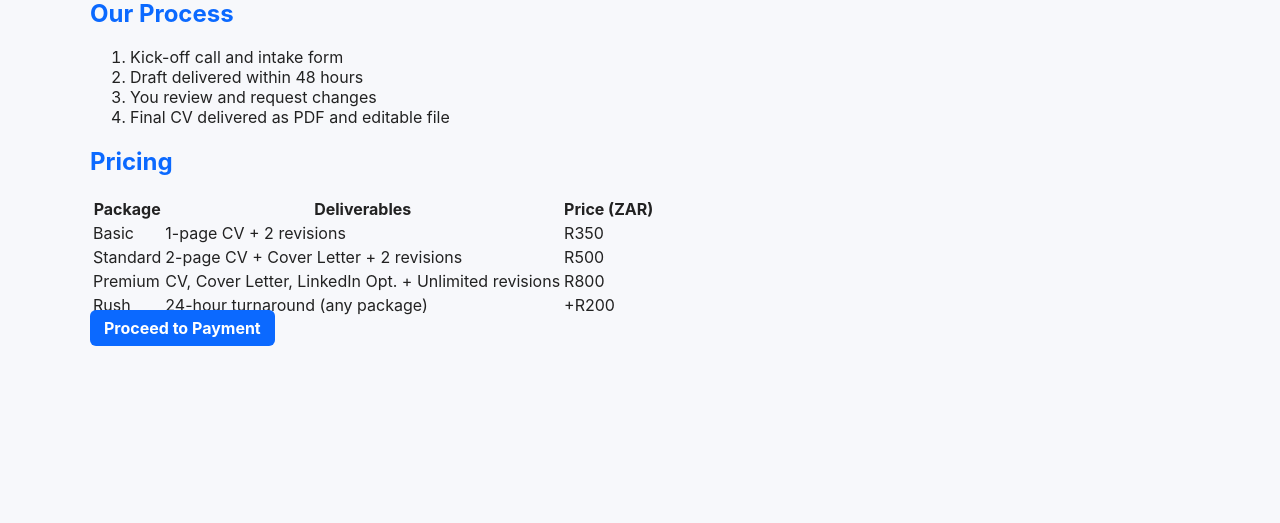
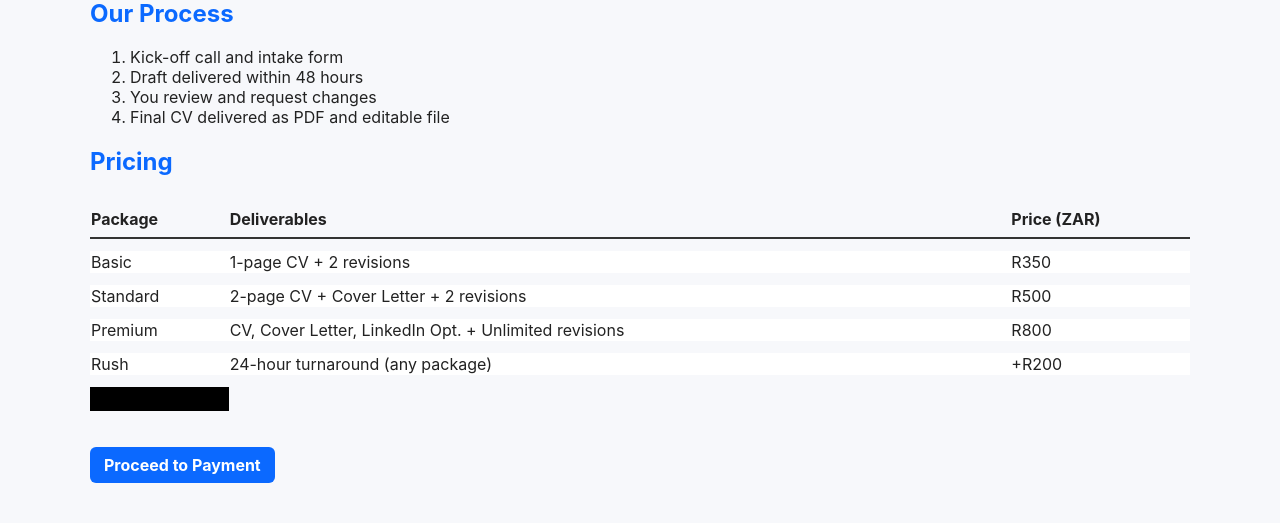
Before and after one commit to vukosigoven/digital-works-hub, a PHP site: page /services/cv.html in a window 1280 px wide. Shown: the part 299-822 px from the top of the page. Before the commit the page ends 645 px from the top, so only its background shows below. Run offline with PHP 8.4, Linux system fonts and the light colour scheme.

Commit message:
Add files via upload

```diff
--- a/styles.css
+++ b/styles.css
@@ -88,3 +88,35 @@ footer{
 .container {
   padding-bottom: 3rem;
 }
+
+/* 1. Make rows separate with vertical spacing */
+.service-details table {
+  width: 100%;
+  border-collapse: separate;       /* allow spacing between rows */
+  border-spacing: 0 0.75rem;       /* horizontal 0, vertical 0.75rem */
+  margin-bottom: 2rem;             /* overall space before the black band */
+  position: relative;              /* establish context for the ::after */
+  background-color: transparent;   /* ensure we see the page bg between rows */
+}
+
+/* Optional: give each row a white background so it really pops */
+.service-details table tbody tr {
+  background: #fff;
+}
+
+/* 2. Add a black band below the table via a pseudo-element */
+.service-details table::after {
+  content: "";
+  display: block;
+  width: 100%;
+  height: 1.5rem;    /* thickness of the black band */
+  background: #000;  /* black */
+  margin-top: 0;     /* already separated by margin-bottom on the table */
+}
+
+/* 3. Optional: make table headers stand out (if you like) */
+.service-details table thead th {
+  border-bottom: 2px solid #333;
+  padding-bottom: 0.5rem;
+  text-align: left;
+}
```
